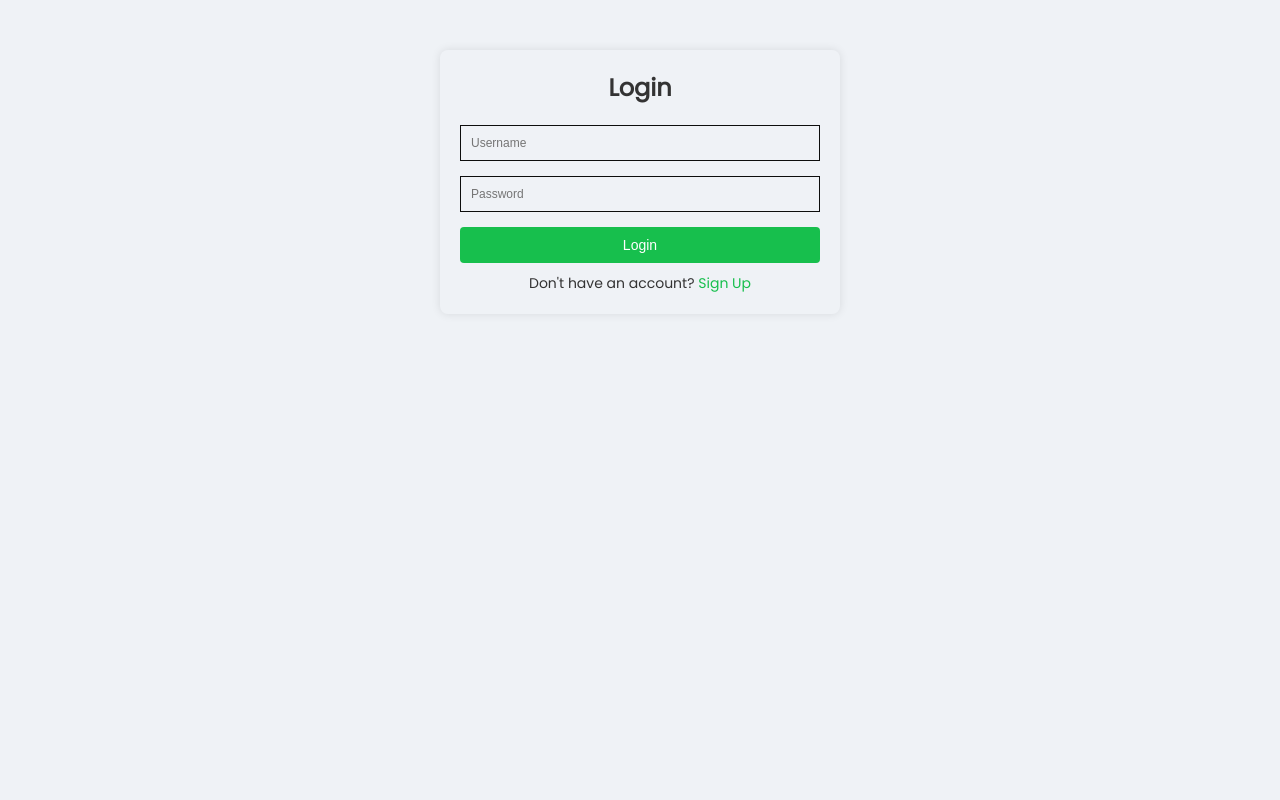
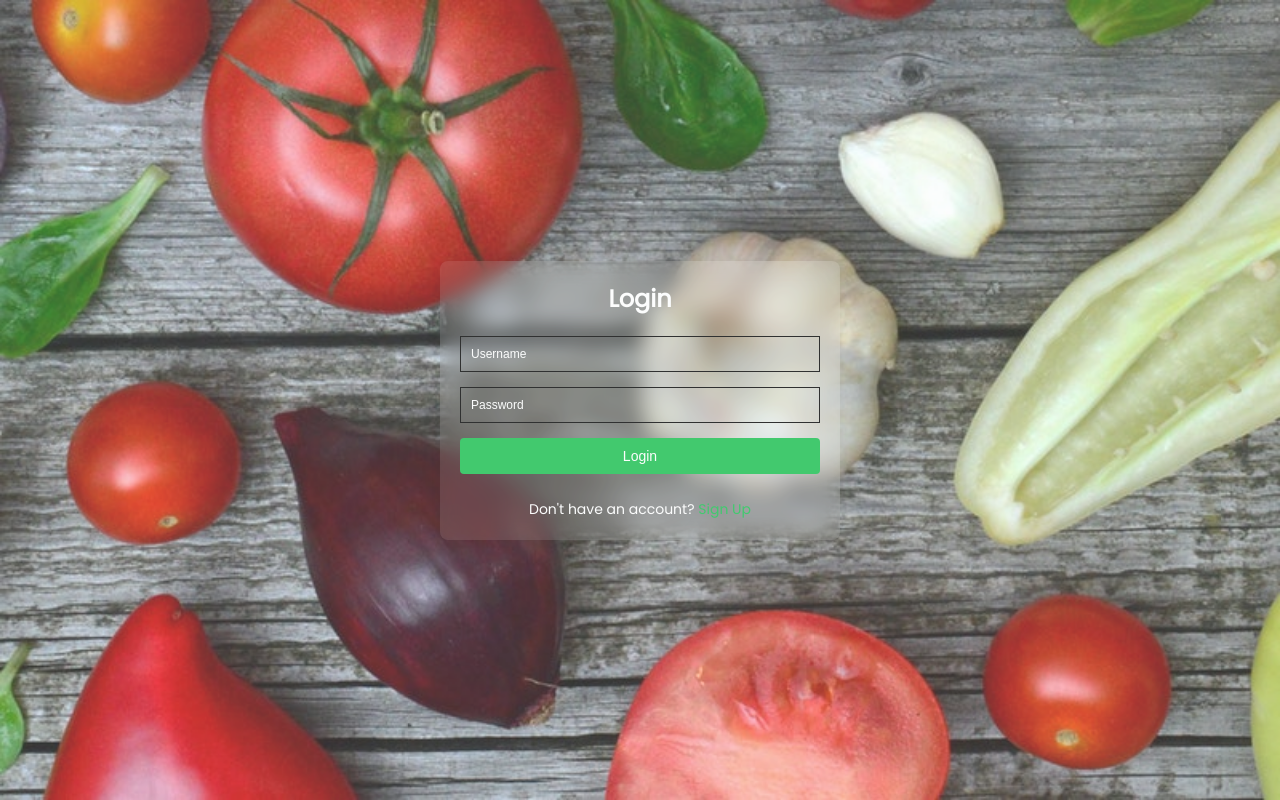
Before and after one commit to robynroby/e-Mkulima, a React (Vite) app in the folder frontend/: page /login in a window 1280 px wide. Built offline with nearby package versions, Linux system fonts and the light colour scheme.

Commit message:
UI modification

```diff
--- a/frontend/src/components/AccessControl/AC.scss
+++ b/frontend/src/components/AccessControl/AC.scss
@@ -2,20 +2,42 @@
     display: flex;
     justify-content: center;
     align-items: center;
-    margin: 50px;
+    // margin: 50px;
+    background-image: url('/img/blog/7.jpg');
+    background-size: cover;
+    background-position: center;
+    background-repeat: no-repeat;
+    position: fixed;
+    top: 0;
+    left: 0;
+    width: 100%;
+    height: 100%;
+    opacity: 0.8;
 }
 
 .signup-container {
     padding: 20px;
+    backdrop-filter: blur(10px); // Adjust the blur value as needed
+
+    // Update the container to have a solid background
+    background-color: rgba(255, 255, 255, 0.1); // Adjust the opacity as needed
     border-radius: 8px;
     box-shadow: 0 0 10px rgba(0, 0, 0, 0.1);
     width: 100%;
     max-width: 400px;
 
+
+    .error-message {
+        color: red;
+        text-align: center;
+        margin-bottom: 10px;
+        font-size: 12px;
+    }
+
     h2 {
         text-align: center;
         margin-bottom: 20px;
-        color: #333;
+        color: #ffffff;
     }
 
     form {
@@ -29,18 +51,24 @@
                 width: 100%;
                 padding: 10px;
                 font-size: 12px;
-                border: 1px solid #0D0D0D;
+                border: 1px solid #000000;
                 background: none;
+                color: #fff;
                 outline: none;
 
                 &:focus {
-                    border-color: #17bf4d;
+                    border-color: #06220f;
+                }
+
+                &::placeholder{
+                    color: #fff;
                 }
             }
         }
 
         button {
             background-color: #17bf4d;
+            width: 100%;
             color: #fff;
             padding: 10px;
             border: none;
@@ -57,7 +85,7 @@
             margin-top: 10px;
             text-align: center;
             font-size: 14px;
-            color: #333;
+            color: #ffffff;
 
             a {
                 color: #17bf4d;
--- a/frontend/src/components/AccessControl/Login.jsx
+++ b/frontend/src/components/AccessControl/Login.jsx
@@ -4,6 +4,7 @@ import './AC.scss';
 
 const Login = () => {
     const [error, setError] = useState('');
+    const [loading,setLoading] = useState(false)
 
     const navigate = useNavigate();
 
@@ -14,6 +15,7 @@ const Login = () => {
 
     const handleLogin = async (e) => {
         e.preventDefault();
+        setLoading(true)
 
         try {
             const response = await fetch('http://localhost:5000/api/auth/login', {
@@ -32,15 +34,18 @@ const Login = () => {
                 // add user id to local storage
                 localStorage.setItem('userId', data._id);
                 localStorage.setItem('token', data.accessToken);
+                setLoading(false)
                 navigate('/')
             } else {
                 // Handle login error
                 console.error('Login failed', data);
                 setError(data);
+                setLoading(false)
             }
         } catch (error) {
             console.error('Login error', error);
             setError(error);
+            setLoading(false)
         }
     };
 
@@ -72,7 +77,11 @@ const Login = () => {
                             onChange={(e) => setFormData({ ...formData, password: e.target.value })}
                         />
                     </div>
-                    <button type="submit">Login</button>
+                    <div className="form-group">
+                        <button type="submit" className="btn" disabled={loading}>
+                            {loading ? 'logging in...' : 'Login'}
+                        </button>
+                    </div>
                     <div className="redirect-text">
                         <p>Don't have an account? <a href="/register">Sign Up</a></p>
                     </div>
--- a/frontend/src/components/AccessControl/Signup.jsx
+++ b/frontend/src/components/AccessControl/Signup.jsx
@@ -66,7 +66,9 @@ const SignUp = () => {
                     </div>
                     {/* button */}
                     <div className="form-group">
-                        <button type="submit" disabled={isSubmitting}>Sign Up</button>
+                        <button type="submit" className="btn" disabled={isSubmitting}>
+                            {isSubmitting ? 'Signing up...' : 'Sign Up'}
+                        </button>
                     </div>
                     <div className="redirect-text">
                         <p>Already have an account? <a href="/login">Login</a></p>
--- a/frontend/src/components/AllProducts.jsx
+++ b/frontend/src/components/AllProducts.jsx
@@ -8,29 +8,22 @@ const AllProducts = () => {
     const [currentCategory, setCurrentCategory] = useState('All');
     const [filteredProducts, setFilteredProducts] = useState([]);
 
-
     useEffect(() => {
-        // Function to fetch products from the server
         const fetchProducts = async () => {
             try {
                 const token = localStorage.getItem('token');
-
                 const response = await fetch('http://localhost:5000/api/products', {
                     headers: {
                         'Authorization': `Bearer ${token}`,
                     },
                 });
-
                 if (!response.ok) {
                     throw new Error('Failed to fetch products');
                 }
-
                 const data = await response.json();
                 setProducts(data);
-                console.log(data);
+                console.log(data)
                 setLoading(false);
-
-                // Store products in local storage
                 const productIdentifiers = data.map((product) => ({ _id: product._id, title: product.title }));
                 localStorage.setItem('productIdentifiers', JSON.stringify(productIdentifiers));
             } catch (error) {
@@ -44,7 +37,6 @@ const AllProducts = () => {
         // Fetch products every minute
         const intervalId = setInterval(fetchProducts, 60000);
         return () => clearInterval(intervalId);
-
     }, []);
 
     useEffect(() => {
@@ -53,36 +45,22 @@ const AllProducts = () => {
             setFilteredProducts(products);
         } else {
             const filtered = products.filter(product => product.category === currentCategory);
-            console.log(filtered.map(product => product.category ))
             setFilteredProducts(filtered);
         }
     }, [products, currentCategory]);
 
-
     const handleCategoryChange = (category) => {
-        console.log('Category changed to:', category);
         setCurrentCategory(category);
     };
 
-
     if (loading) {
-        return <p
-            style={{
-                fontSize: '2rem',
-                fontWeight: 'bold',
-                color: '#333',
-                textAlign: 'center',
-                marginTop: '5rem',
-            }
-            }
-        >Loading Products...</p>; // Display loading element
+        return <p>Loading Products...</p>;
     }
 
     return (
         <div className='products-container'>
             <h2>All Products</h2>
             <hr />
-            {/* add category filter */}
             <div className='categories'>
                 <button className='category' onClick={() => handleCategoryChange('All')}>All</button>
                 <button className='category' onClick={() => handleCategoryChange('Vegetables')}>Vegetables</button>
@@ -93,7 +71,7 @@ const AllProducts = () => {
                 <button className='category' onClick={() => handleCategoryChange('Others')}>Others</button>
             </div>
             <div className='products'>
-                {products.map((product) => (
+                {filteredProducts.map((product) => (
                     <CardProducts key={product._id} product={product} />
                 ))}
             </div>
```
Also changed, not shown: frontend/src/components/CardProducts.jsx (+0 -2 lines), frontend/public/img/logo.png (deleted).
